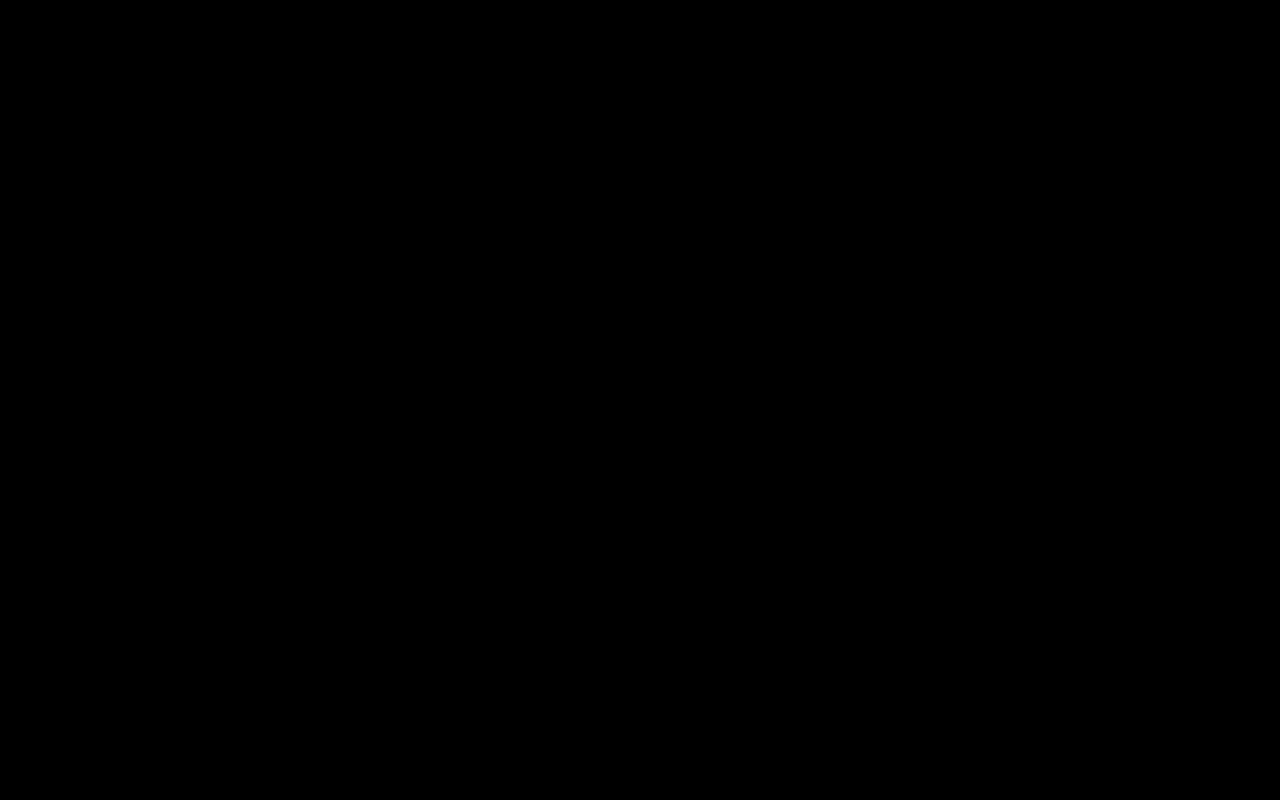
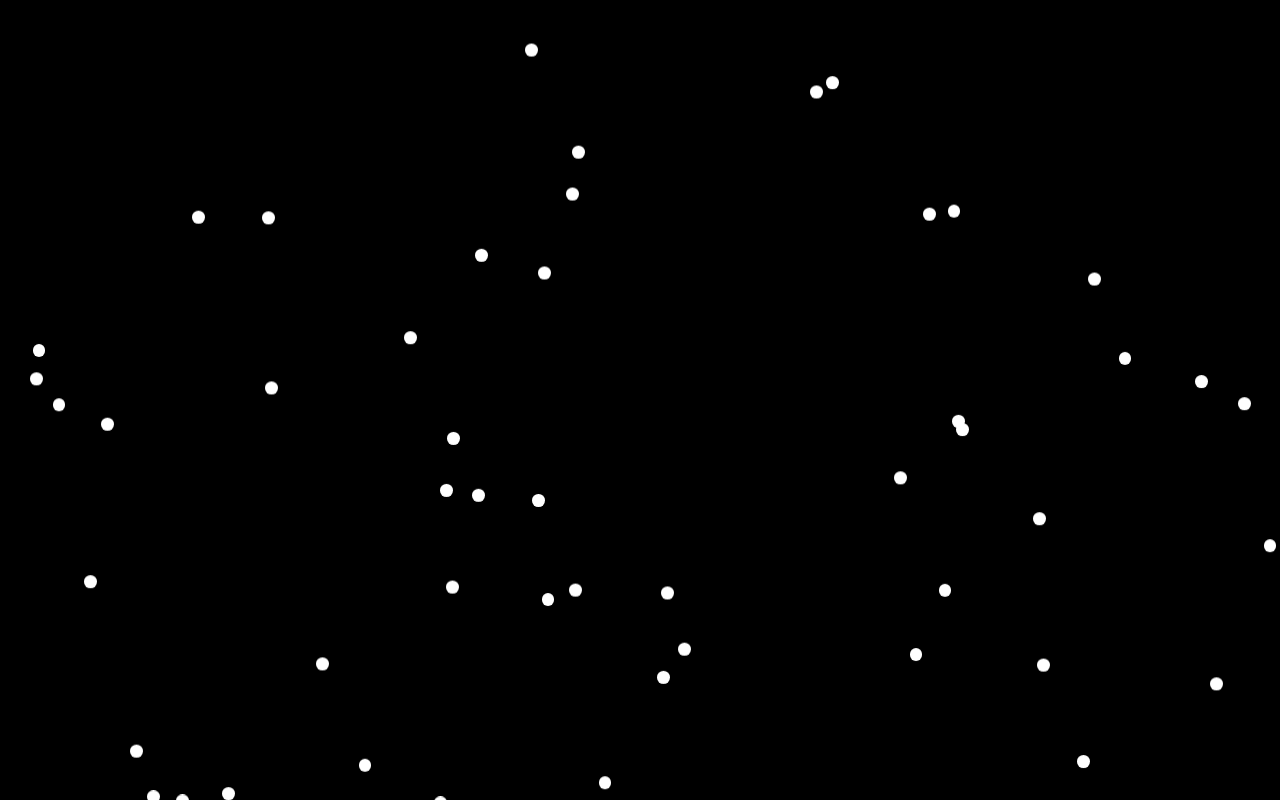
Before and after one commit to M-S-projects/Christmast, a React (Create React App) app: page /background in a window 1280 px wide. Before the commit this address had no page. Built offline with nearby package versions, Linux system fonts and the light colour scheme.

Commit message:
:lipstick: : update Background Template Comp

```diff
--- a/package.json
+++ b/package.json
@@ -13,6 +13,7 @@
     "@types/react": "^18.2.39",
     "@types/react-dom": "^18.2.17",
     "axios": "^1.6.2",
+    "emotion": "^11.0.0",
     "react": "^18.2.0",
     "react-dom": "^18.2.0",
     "react-router-dom": "^6.20.0",
--- a/src/App.tsx
+++ b/src/App.tsx
@@ -3,6 +3,7 @@ import GlobalStyle from "./style/globals";
 import * as S from "./style";
 import PromotionPage from "./pages/promotion";
 import RegisterPage from "./pages/register";
+import Background from "./components/Background";
 
 function App() {
   return (
@@ -13,6 +14,7 @@ function App() {
           <Routes>
             <Route path="/" element={<PromotionPage />} />
             <Route path="/register" element={<RegisterPage />} />
+            <Route path="/background" element={<Background />} />
           </Routes>
         </BrowserRouter>
       </S.Index>
--- /dev/null
+++ b/src/components/Background/index.tsx
@@ -0,0 +1,24 @@
+import React from "react";
+import * as S from "./style";
+
+const generateSnowflakes = () => {
+  let snowflakes = [];
+  for (let i = 0; i < 50; i++) {
+    snowflakes.push(
+      <S.Snowflake
+        key={i}
+        style={{
+          left: `${Math.random() * 100}vw`,
+          animationDelay: `-${Math.random() * 10}s`,
+        }}
+      />
+    );
+  }
+  return snowflakes;
+};
+
+const Background = () => {
+  return <S.Container>{generateSnowflakes()}</S.Container>;
+};
+
+export default Background;
--- /dev/null
+++ b/src/components/Background/style.ts
@@ -0,0 +1,24 @@
+import styled, { keyframes } from "styled-components";
+
+export const snowfall = keyframes`
+  to {
+    transform: translateY(100vh);
+  }
+`;
+
+export const Container = styled.div`
+  position: relative;
+  width: 100vw;
+  height: 100vh;
+  overflow: hidden;
+  background: black;
+`;
+
+export const Snowflake = styled.div`
+  position: absolute;
+  width: 1vw;
+  height: 1vw;
+  background: white;
+  border-radius: 50%;
+  animation: ${snowfall} 10s linear infinite;
+`;
```
Also changed, not shown: 2 other files (tests, documents, lock files or other folders).
